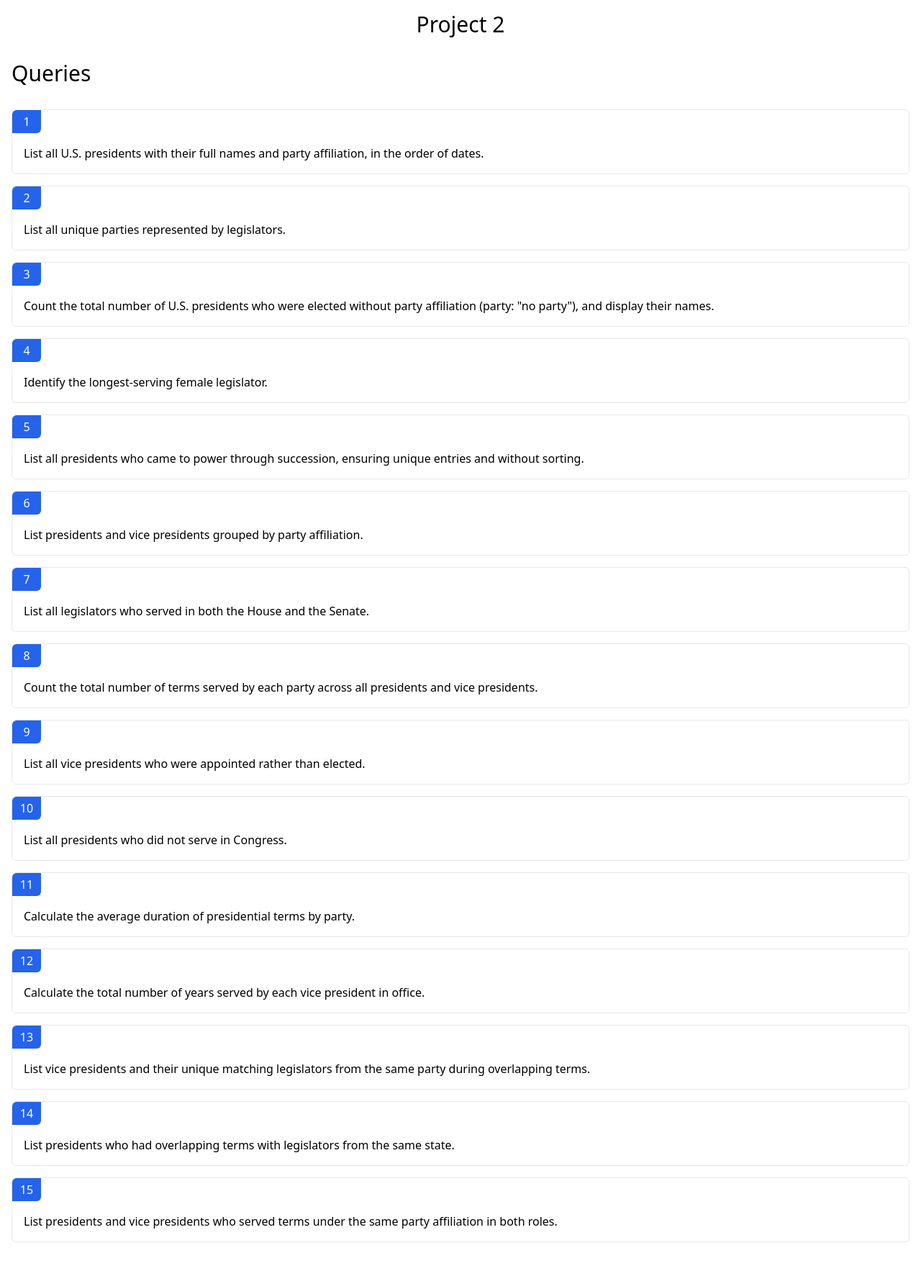
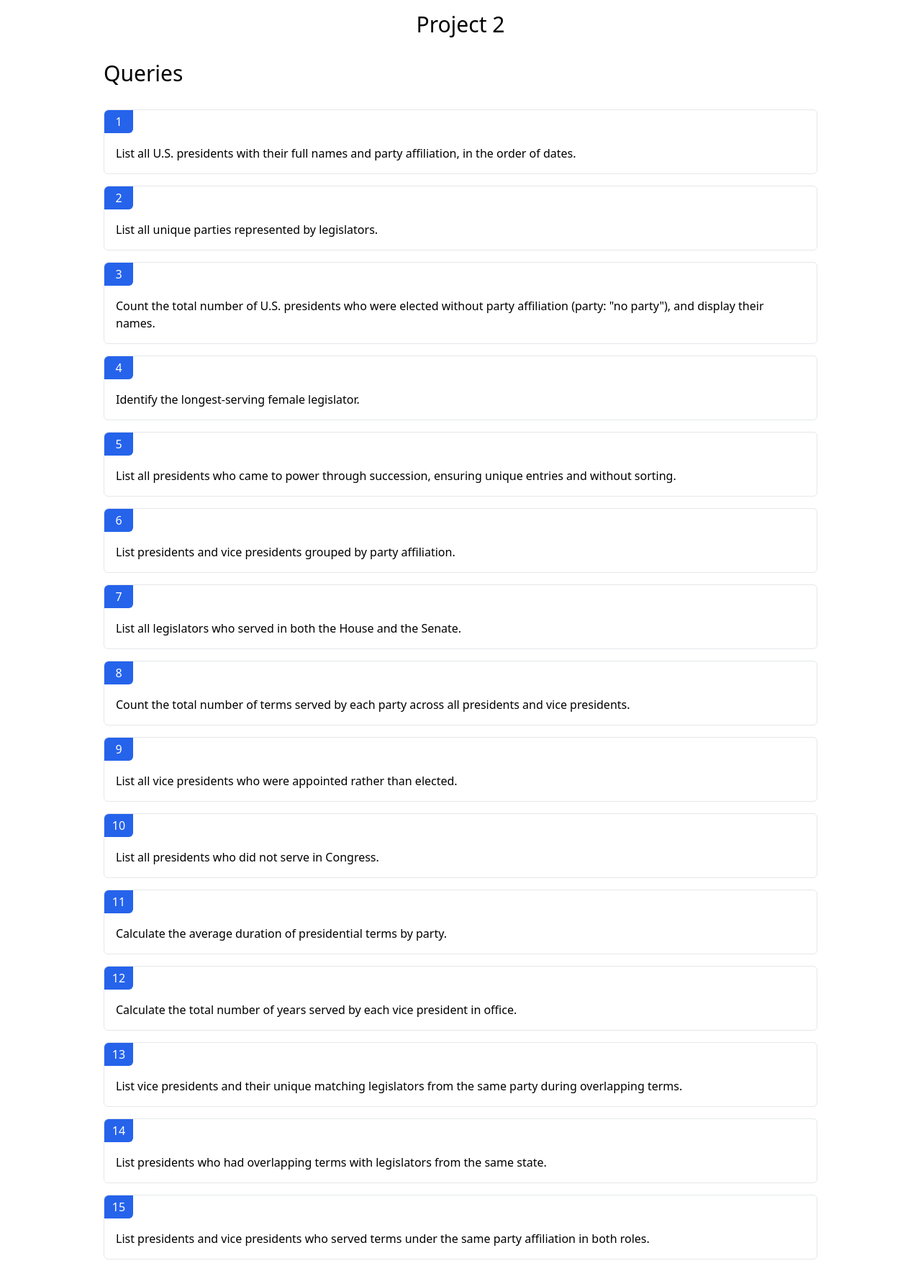
Before and after one commit to nthungdev/bu-cs532-2024-fall, a Django app: page / in a window 1280 px wide. Shown: the whole page at 72% size. Before the commit the page ends 1726 px from the top, so only its background shows below. Run offline with Django 5.2, Linux system fonts and the light colour scheme; some libraries are stand-ins or nearby versions.

Commit message:
update container size

```diff
--- a/app/templates/app/base.html
+++ b/app/templates/app/base.html
@@ -9,7 +9,7 @@
     {% block extra_head %}{% endblock %}
 </head>
 <body>
-    <div class="max-w-screen-xl mx-auto space-y-8 p-4">
+    <div class="max-w-screen-lg mx-auto space-y-8 p-4">
         <h1 class="text-center text-3xl">Project 2</h1>
 
         {% block content %}{% endblock %}
```
